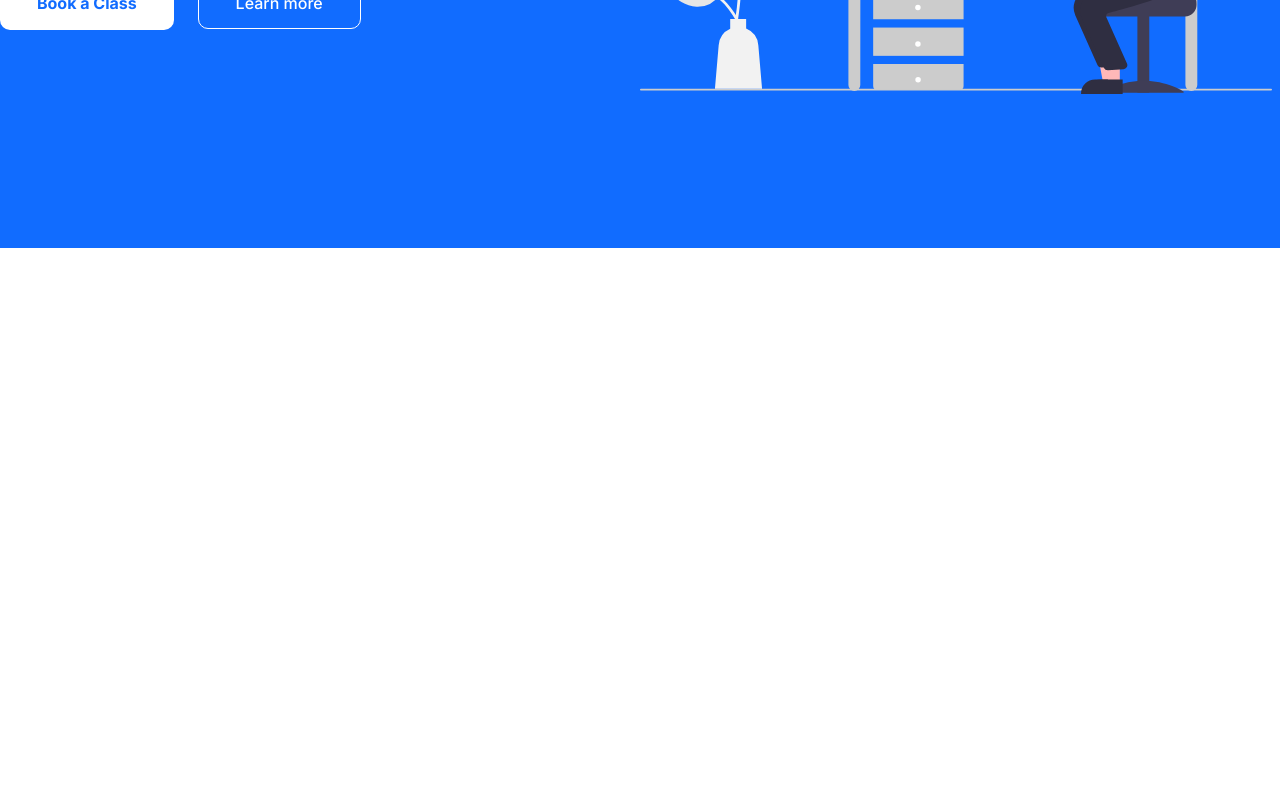
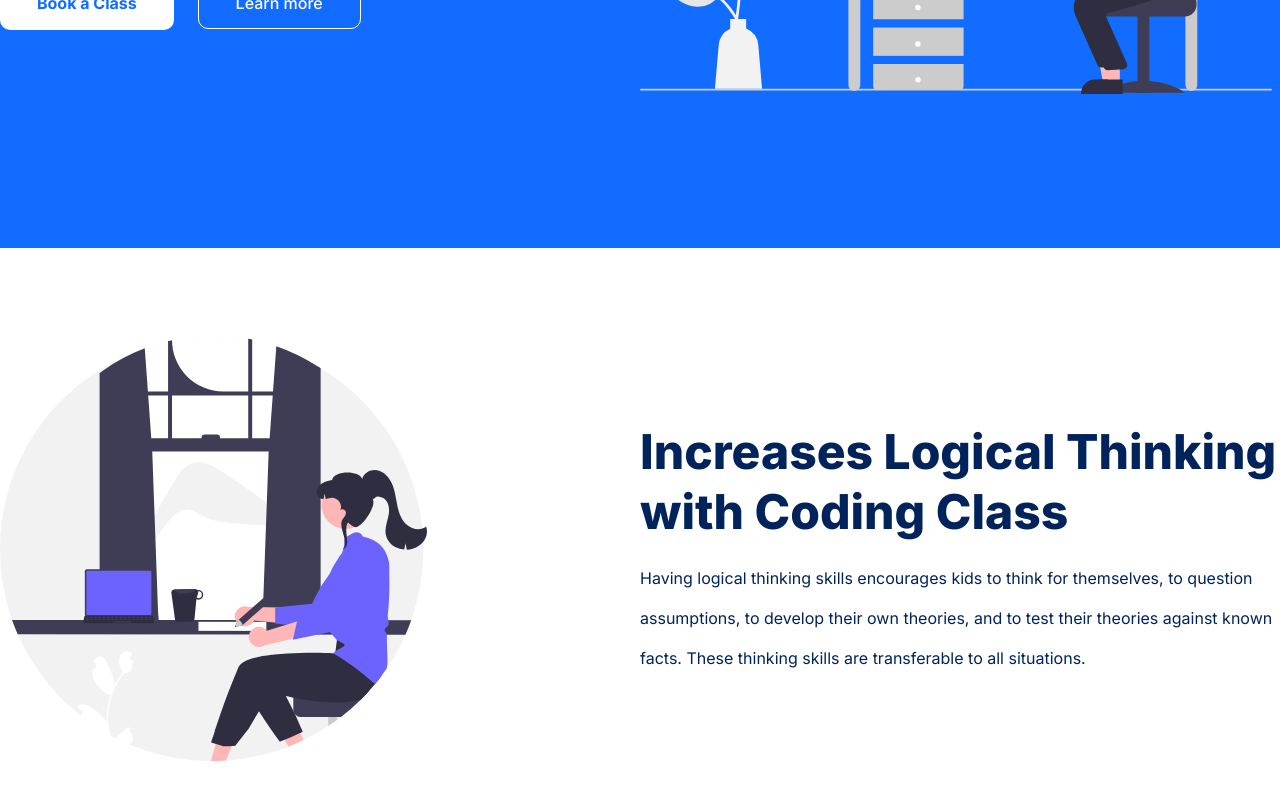
Before and after one commit to TatianaNovitskaya/coding-kid, a Next.js app: page / in a window 1280 px wide. Shown: the part 516-1316 px from the top of the page. Before the commit the page ends 800 px from the top, so only its background shows below. Built offline with nearby package versions, Linux system fonts and the light colour scheme.

Commit message:
added logical section

```diff
--- a/src/app/page.js
+++ b/src/app/page.js
@@ -1,10 +1,12 @@
 import Image from 'next/image'
 import MainSection from "@/components/sections/MainSection";
+import LogicalSection from "@/components/sections/LogicalSection";
 
 export default function Home() {
-  return (
-    <main>
-      <MainSection/>
-    </main>
-  )
+    return (
+        <main>
+            <MainSection/>
+            <LogicalSection/>
+        </main>
+    )
 }
--- /dev/null
+++ b/src/components/sections/LogicalSection.js
@@ -0,0 +1,22 @@
+import Image from "next/image";
+import Link from "next/link";
+
+export default function LogicalSection() {
+    return (
+        <>
+            <section id={"home"} className={""}>
+                <div className={"container mx-auto flex justify-between items-center py-[5.62rem]"}>
+                    <div className={"w-1/3"}>
+                        <Image src={"/svg/undraw_studying.svg"} alt={"study"} width={632} height={387}/>
+                    </div>
+                    <div className={"w-1/2 text-[#00235C]"}>
+                        <h2 className={"text-[3rem] leading-[3.75rem] font-extrabold"}>Increases Logical Thinking with Coding Class</h2>
+                        <p className={"mt-4  text-[1rem] leading-[2.5rem]"}>Having logical thinking skills encourages kids to think for themselves, to question assumptions, to develop their own theories, and to test their theories against known facts. These thinking skills are transferable to all situations.</p>
+                    </div>
+
+                </div>
+
+            </section>
+        </>
+    )
+}
```
